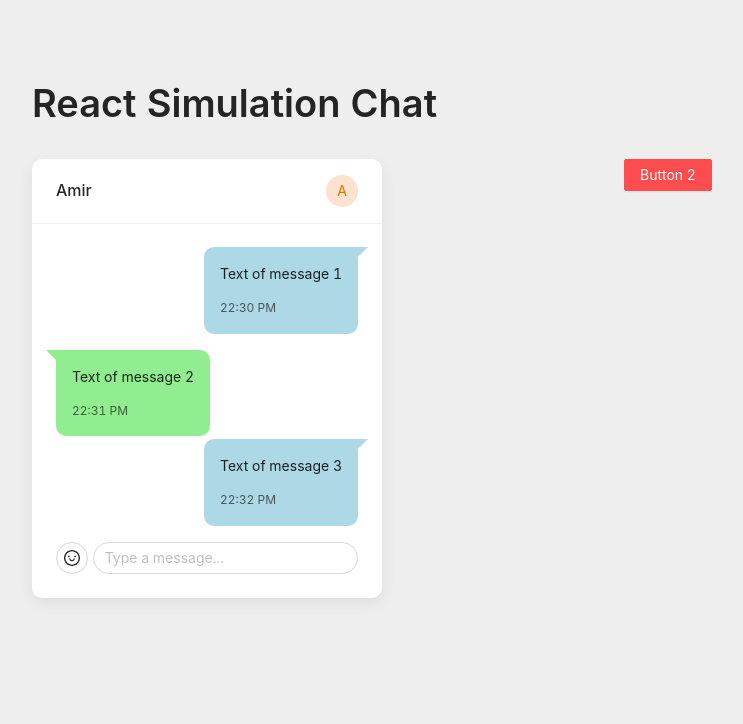
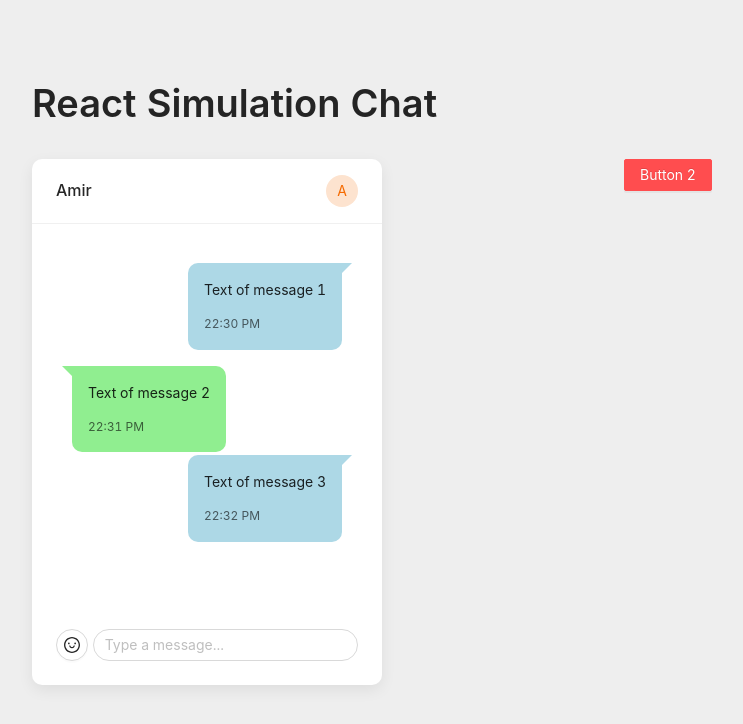
Before and after one commit to amiryxe/react-simulation-chat, a React (Create React App) app: page / in a window 1280 px wide. Shown: the top 724 px of the page, without its empty margins (16-759 px from the left). Built offline with nearby package versions, Linux system fonts and the light colour scheme; the HTML template or start-up script is replaced by a standard one.

Commit message:
set message wrapper

```diff
--- a/src/components/MessageList.js
+++ b/src/components/MessageList.js
@@ -2,7 +2,9 @@ import React from 'react';
 import MessageItem from './MessageItem';
 
 const MessageList = ({ messages }) => {
-  return messages.map((item) => {
+  return (
+    <div className='messages'>
+      {messages.map((item) => {
         return (
           <MessageItem
             key={item.id}
@@ -11,7 +13,9 @@ const MessageList = ({ messages }) => {
             time={item.time}
           />
         );
-  });
+      })}
+    </div>
+  );
 };
 
 export default MessageList;
--- a/src/pages/Chat.js
+++ b/src/pages/Chat.js
@@ -35,6 +35,23 @@ const Chat = () => {
       time: '22:32 PM',
     },
   ]);
+
+  const sendMessageHandler = (e) => {
+    e.preventDefault();
+
+    setMessages([
+      ...messages,
+      {
+        id: Math.random(),
+        type: 'send',
+        text: e.target.elements.messageField.value,
+        time: '12:12',
+      },
+    ]);
+
+    e.target.elements.messageField.value = '';
+  };
+
   return (
     <div className='container'>
       <Layout style={{ padding: '3rem', background: 'transparent' }}>
@@ -64,7 +81,12 @@ const Chat = () => {
                   </Col>
 
                   <Col flex={10}>
-                    <Input placeholder='Type a message...' />
+                    <form onSubmit={sendMessageHandler}>
+                      <Input
+                        name='messageField'
+                        placeholder='Type a message...'
+                      />
+                    </form>
                   </Col>
                 </Row>
               </div>
```
Lines whose indentation alone changed are shown as unchanged.
